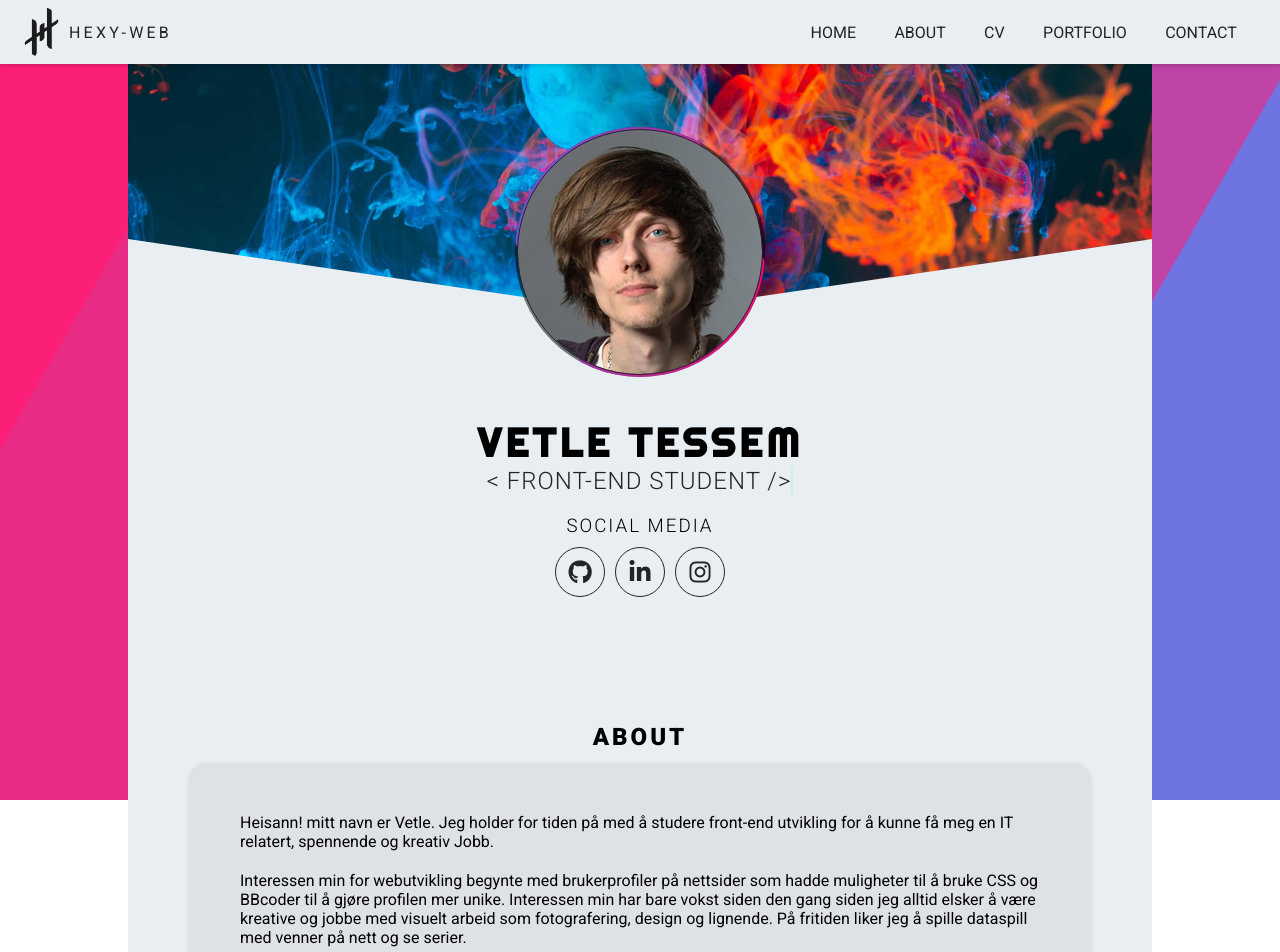
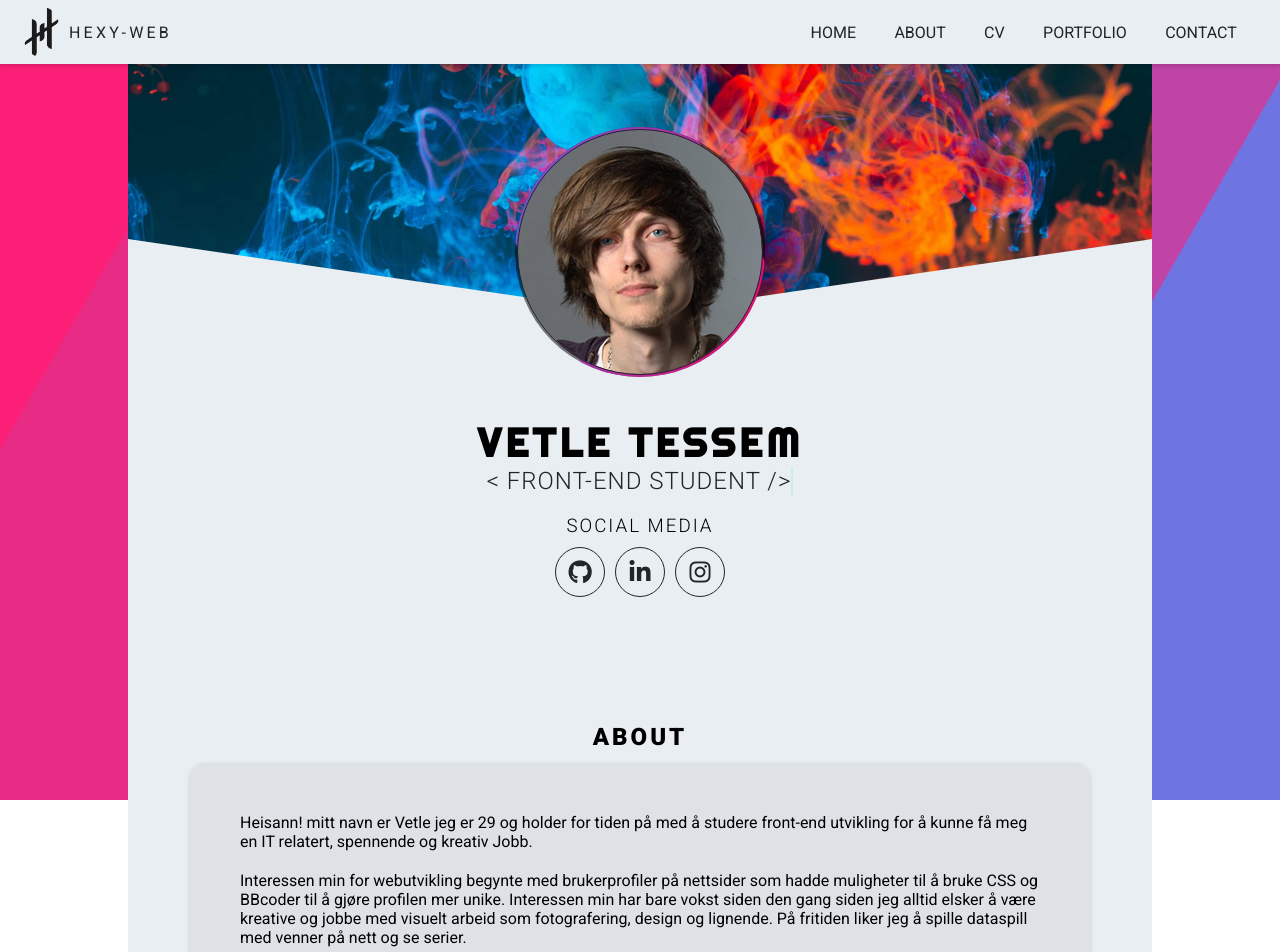
Before and after one commit to H3X-C0DE/Hex-Portfolio, a React (Create React App) app: page / in a window 1280 px wide. Shown: the top 952 px of the page. Built offline with nearby package versions, Linux system fonts and the light colour scheme.

Commit message:
added Automatic Age update

```diff
--- a/src/Components/About.jsx
+++ b/src/Components/About.jsx
@@ -1,15 +1,26 @@
-import React from "react";
+import React, { useState, useEffect } from "react";
 import "../Styles/About.css";
 export default function About() {
+  const [age, setAge] = useState(0);
+
+  //update Age so i don't have to update it every year :)
+  useEffect(() => {
+    const today = new Date();
+    const birthdate = new Date("August 22, 1993");
+    const diffTime = today - birthdate;
+    const ageInYears = Math.floor(diffTime / (1000 * 60 * 60 * 24 * 365));
+    setAge(ageInYears);
+  });
+
   return (
     <section id="about">
       <div className="about-container">
         <h2 className="about-title">About</h2>
         <div className="pitch">
           <p>
-            Heisann! mitt navn er Vetle. Jeg holder for tiden på med å studere
-            front-end utvikling for å kunne få meg en IT relatert, spennende og
-            kreativ Jobb.
+            Heisann! mitt navn er Vetle jeg er {age} og holder for tiden på med
+            å studere front-end utvikling for å kunne få meg en IT relatert,
+            spennende og kreativ Jobb.
           </p>
           <p>
             Interessen min for webutvikling begynte med brukerprofiler på
```
